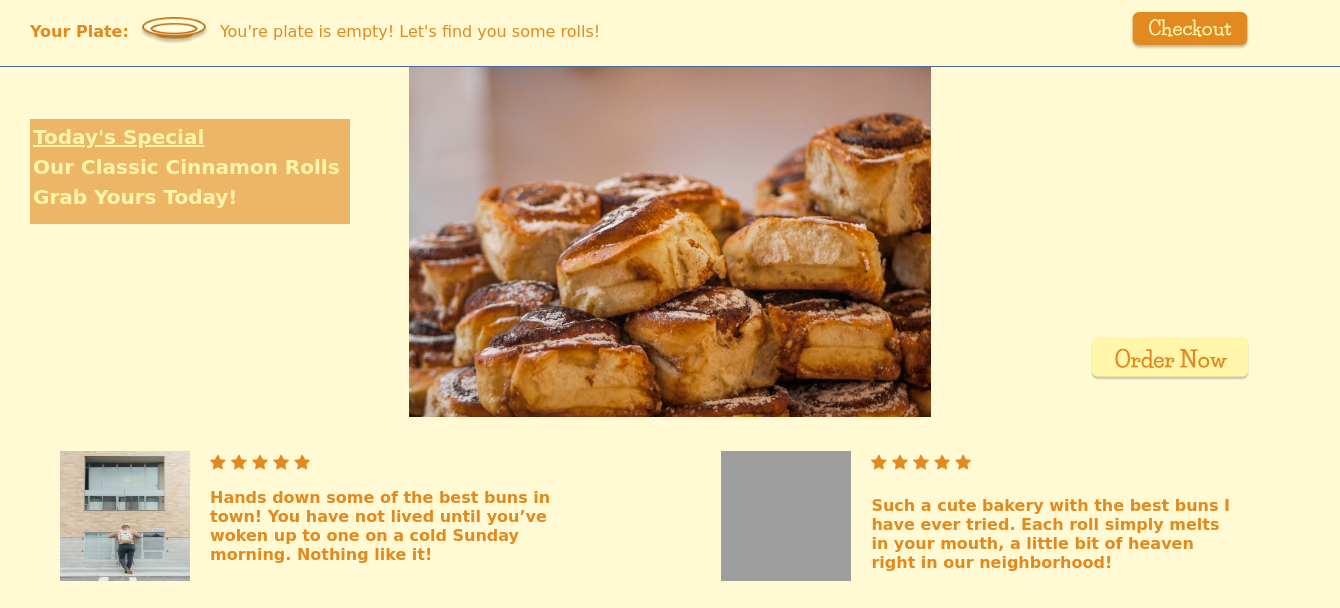
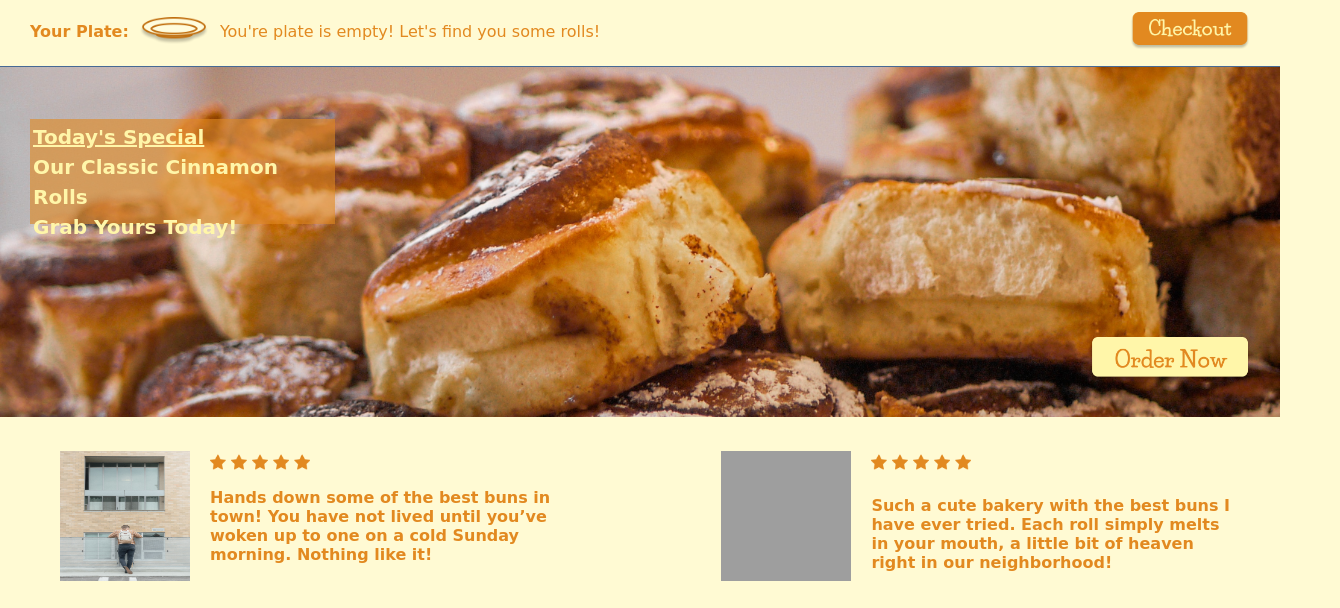
Before and after one commit to jenong220/homework_5, a plain HTML site: page index.html in a window 1280 px wide. Shown: the part 84-692 px from the top of the page, 1340 px wide, since content can reach past the window. Drawn offline with Linux system fonts and the light colour scheme; grey boxes are pictures that could not be loaded; a web font is replaced by a local one.

Commit message:
updated image size

```diff
--- a/style.css
+++ b/style.css
@@ -107,8 +107,8 @@ body {
   grid-area: main-panel1;
   background-image: url("Homepg Photo.jpg");
   height: 100%;
-  width: 100%;
-  background-size: contain;
+  width: inherit;
+  background-size: cover;
   background-position: center;
   background-repeat: no-repeat;
   overflow: hidden;
```
